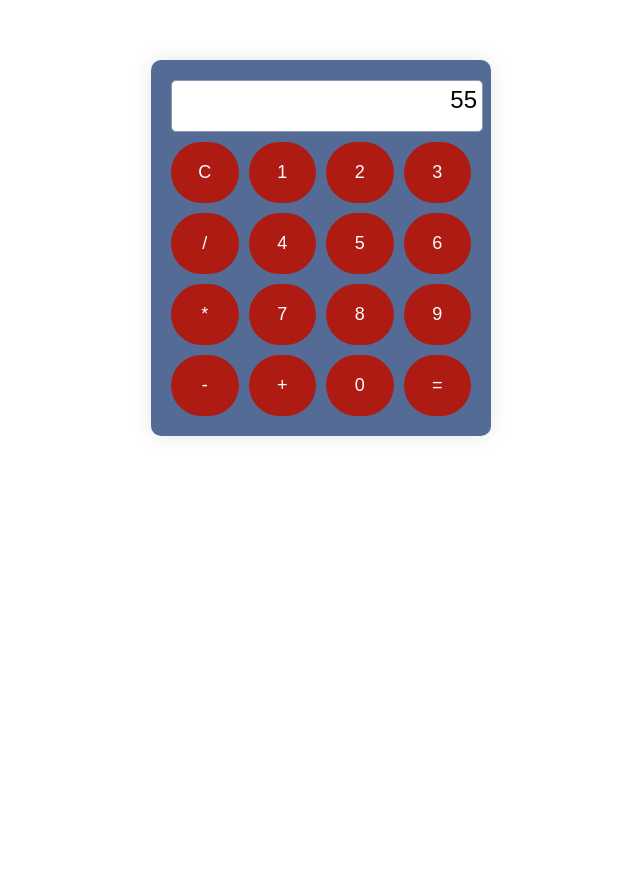
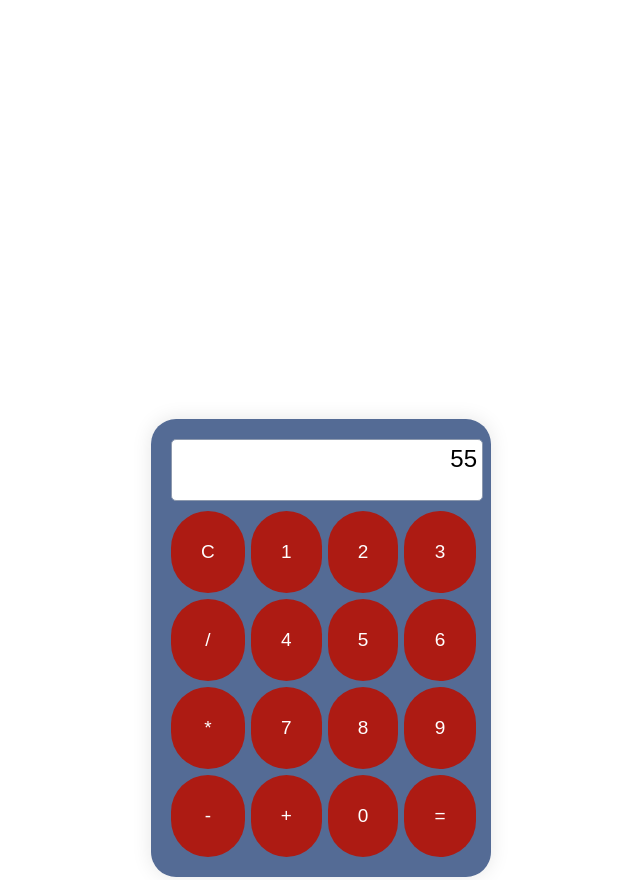
Before and after one commit to Chyounes2008/Projet-CSS-Layout, a plain HTML site: page index.html in a window 1280 px wide. Shown: the part 160-1040 px from the top of the page, without its empty margins (319-959 px from the left). Before the commit the page ends 816 px from the top, so only its background shows below. Drawn offline with Linux system fonts and the light colour scheme.

Commit message:
styles.css

```diff
--- a/styles.css
+++ b/styles.css
@@ -2,14 +2,14 @@ body {
     display: flex;
     justify-content: center;
     align-items: center;
-    height: 100vh;
+    height: 200vh;
     background-color: #ffffff;
     font-family: Arial, sans-serif;
 }
 
 .calculator {
     background-color: #3b5586de;
-    border-radius: 10px;
+    border-radius: 25px;
     box-shadow: 0 0 20px rgba(0, 0, 0, 0.1);
     padding: 20px;
     width: 300px;
@@ -17,7 +17,7 @@ body {
 
 .display {
     width: 100%;
-    height: 40px;
+    height: 50px;
     font-size: 24px;
     text-align: right;
     margin-bottom: 10px;
@@ -30,12 +30,12 @@ body {
 .buttons {
     display: grid;
     grid-template-columns: repeat(4, 1fr);
-    gap: 10px;
+    gap: 6px;
 }
 
 .btn {
-    padding: 20px;
-    font-size: 18px;
+    padding: 30px;
+    font-size: 19px;
     border: none;
     border-radius: 90px;
     background-color: #ad1b13;
```
